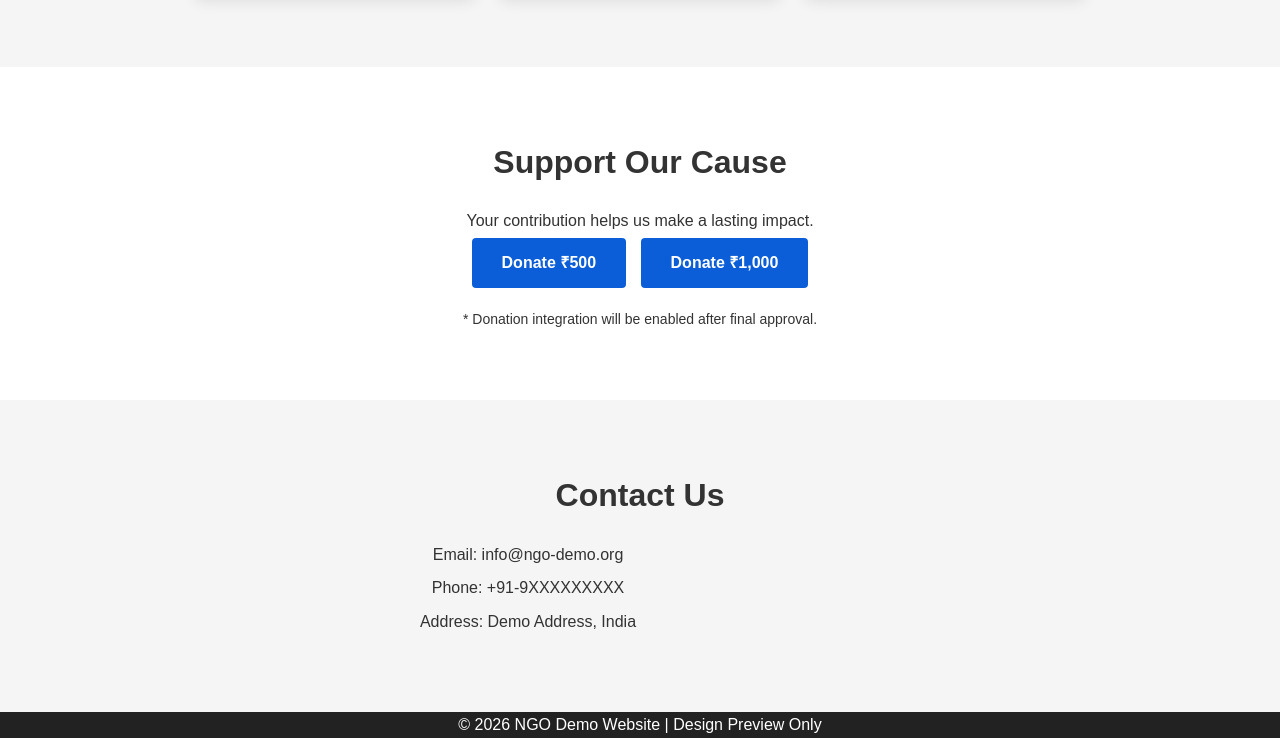
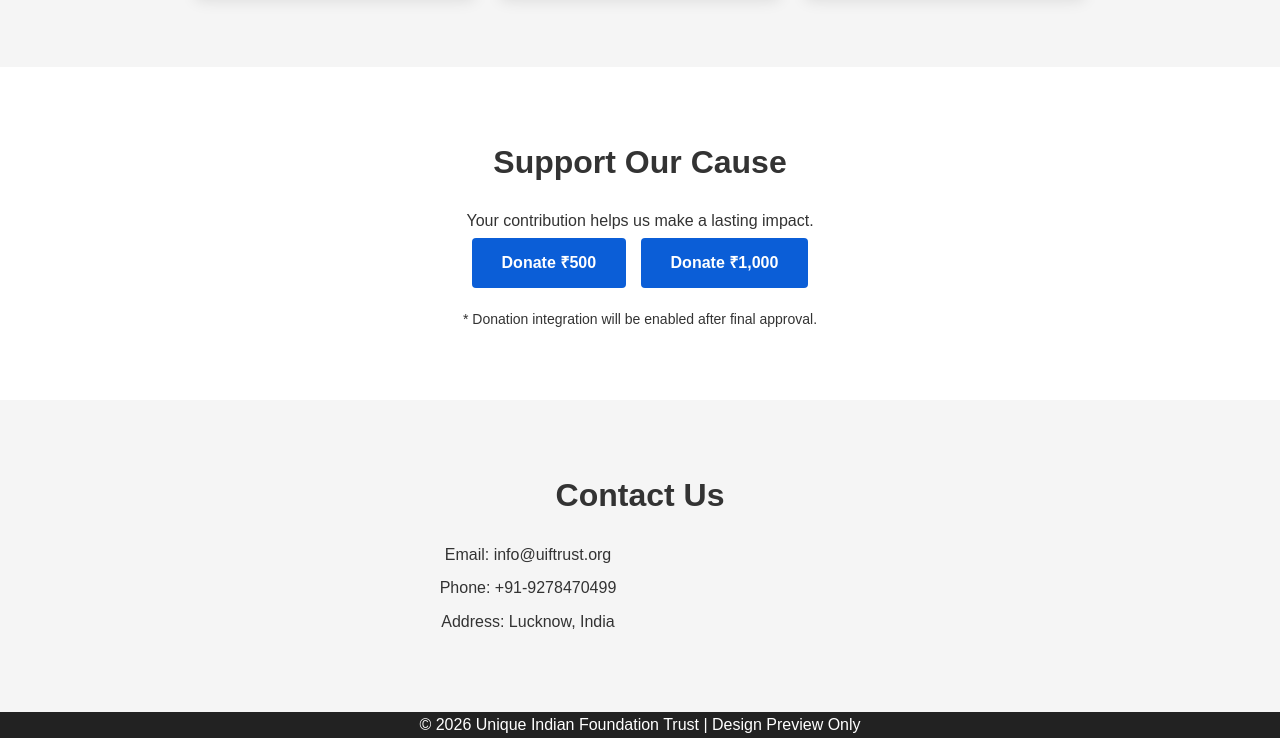
Before and after one commit to shervypowersolutions-spec/ngo-demo-website, a plain HTML site: page index.html in a window 1280 px wide. Shown: the part 1222-1960 px from the top of the page. Drawn offline with Linux system fonts and the light colour scheme.

Commit message:
Update index.html

```diff
--- a/index.html
+++ b/index.html
@@ -81,14 +81,14 @@
 <!-- ================= CONTACT ================= -->
 <section class="section gray" id="contact">
     <h2>Contact Us</h2>
-    <p>Email: info@ngo-demo.org</p>
-    <p>Phone: +91-9XXXXXXXXX</p>
-    <p>Address: Demo Address, India</p>
+    <p>Email: info@uiftrust.org</p>
+    <p>Phone: +91-9278470499</p>
+    <p>Address: Lucknow, India</p>
 </section>
 
 <!-- ================= FOOTER ================= -->
 <footer>
-    <p>© 2026 NGO Demo Website | Design Preview Only</p>
+    <p>© 2026 Unique Indian Foundation Trust | Design Preview Only</p>
 </footer>
 
 </body>
```
